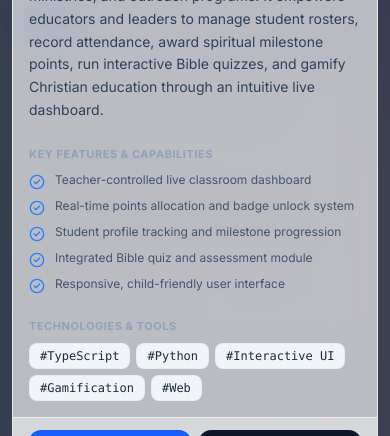
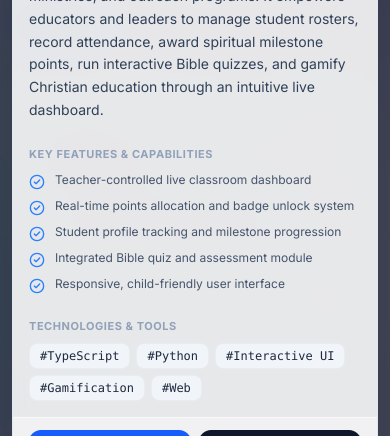
Before and after one commit to danielaplan/PortFolio, a React (Vite) app: page / in a window 390 px wide. Both pictures are taken after a click on the button 324 px from the left and 1247 px from the top of the page. Shown: the part 1136-1572 px from the top of the page. Built offline with nearby package versions, Linux system fonts and the light colour scheme; no server answers; the HTML template or start-up script is replaced by a standard one.

Commit message:
feat: add responsive glassmorphism navbar with scroll-spy navigation and global CSS utilities

```diff
--- a/src/components/Navbar.jsx
+++ b/src/components/Navbar.jsx
@@ -84,7 +84,7 @@ export default function Navbar({ darkMode, setDarkMode, onCopyEmail }) {
 
   return (
     <header className={`sticky top-0 z-50 transition-all duration-300 ${scrolled
-        ? 'glass-panel border-b border-white/60 dark:border-white/10 shadow-sm'
+        ? 'bg-white/90 dark:bg-slate-950/85 backdrop-blur-xl border-b border-slate-200/80 dark:border-slate-800/80 shadow-xs'
         : 'bg-transparent border-b border-transparent'
       }`}>
       <div className="max-w-4xl mx-auto px-6 h-16 flex justify-between items-center">
--- a/src/index.css
+++ b/src/index.css
@@ -34,64 +34,64 @@
   }
 }
 
-/* Glassmorphism Design Utilities */
+/* Glassmorphism Design Utilities with High-Contrast Legibility */
 .glass-panel {
-  background: rgba(255, 255, 255, 0.65);
-  backdrop-filter: blur(16px);
-  -webkit-backdrop-filter: blur(16px);
-  border: 1px solid rgba(255, 255, 255, 0.7);
-  box-shadow: 0 10px 30px -10px rgba(0, 0, 0, 0.05), inset 0 1px 0 rgba(255, 255, 255, 0.9);
+  background: rgba(255, 255, 255, 0.88);
+  backdrop-filter: blur(20px);
+  -webkit-backdrop-filter: blur(20px);
+  border: 1px solid rgba(226, 232, 240, 0.9);
+  box-shadow: 0 10px 30px -10px rgba(0, 0, 0, 0.04), inset 0 1px 0 rgba(255, 255, 255, 1);
 }
 
 .dark .glass-panel {
-  background: rgba(15, 23, 42, 0.55);
-  backdrop-filter: blur(16px);
-  -webkit-backdrop-filter: blur(16px);
+  background: rgba(15, 23, 42, 0.7);
+  backdrop-filter: blur(20px);
+  -webkit-backdrop-filter: blur(20px);
   border: 1px solid rgba(255, 255, 255, 0.08);
   box-shadow: 0 10px 30px -10px rgba(0, 0, 0, 0.3), inset 0 1px 0 rgba(255, 255, 255, 0.05);
 }
 
 .glass-card {
-  background: rgba(255, 255, 255, 0.6);
-  backdrop-filter: blur(12px);
-  -webkit-backdrop-filter: blur(12px);
-  border: 1px solid rgba(255, 255, 255, 0.8);
-  box-shadow: 0 8px 24px -6px rgba(0, 0, 0, 0.04), inset 0 1px 0 rgba(255, 255, 255, 0.8);
+  background: rgba(255, 255, 255, 0.85);
+  backdrop-filter: blur(16px);
+  -webkit-backdrop-filter: blur(16px);
+  border: 1px solid rgba(226, 232, 240, 0.9);
+  box-shadow: 0 8px 24px -6px rgba(0, 0, 0, 0.04), inset 0 1px 0 rgba(255, 255, 255, 1);
   transition: all 0.3s cubic-bezier(0.16, 1, 0.3, 1);
 }
 
 .dark .glass-card {
-  background: rgba(15, 23, 42, 0.45);
-  backdrop-filter: blur(12px);
-  -webkit-backdrop-filter: blur(12px);
-  border: 1px solid rgba(255, 255, 255, 0.07);
+  background: rgba(15, 23, 42, 0.55);
+  backdrop-filter: blur(16px);
+  -webkit-backdrop-filter: blur(16px);
+  border: 1px solid rgba(255, 255, 255, 0.08);
   box-shadow: 0 8px 24px -6px rgba(0, 0, 0, 0.25), inset 0 1px 0 rgba(255, 255, 255, 0.05);
   transition: all 0.3s cubic-bezier(0.16, 1, 0.3, 1);
 }
 
 .glass-card:hover {
-  background: rgba(255, 255, 255, 0.85);
+  background: rgba(255, 255, 255, 0.98);
   border-color: rgba(59, 130, 246, 0.4);
   box-shadow: 0 16px 36px -10px rgba(59, 130, 246, 0.12), inset 0 1px 0 rgba(255, 255, 255, 1);
   transform: translateY(-2px);
 }
 
 .dark .glass-card:hover {
-  background: rgba(15, 23, 42, 0.7);
-  border-color: rgba(96, 165, 250, 0.3);
+  background: rgba(15, 23, 42, 0.8);
+  border-color: rgba(96, 165, 250, 0.35);
   box-shadow: 0 16px 36px -10px rgba(0, 0, 0, 0.5), inset 0 1px 0 rgba(255, 255, 255, 0.1);
   transform: translateY(-2px);
 }
 
 .glass-pill {
-  background: rgba(255, 255, 255, 0.5);
+  background: rgba(241, 245, 249, 0.8);
   backdrop-filter: blur(8px);
   -webkit-backdrop-filter: blur(8px);
-  border: 1px solid rgba(255, 255, 255, 0.6);
+  border: 1px solid rgba(226, 232, 240, 0.9);
 }
 
 .dark .glass-pill {
-  background: rgba(30, 41, 59, 0.5);
+  background: rgba(30, 41, 59, 0.6);
   backdrop-filter: blur(8px);
   -webkit-backdrop-filter: blur(8px);
   border: 1px solid rgba(255, 255, 255, 0.08);
```
